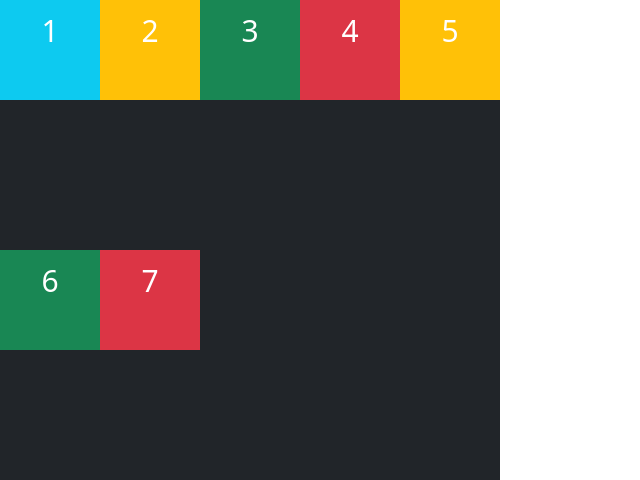
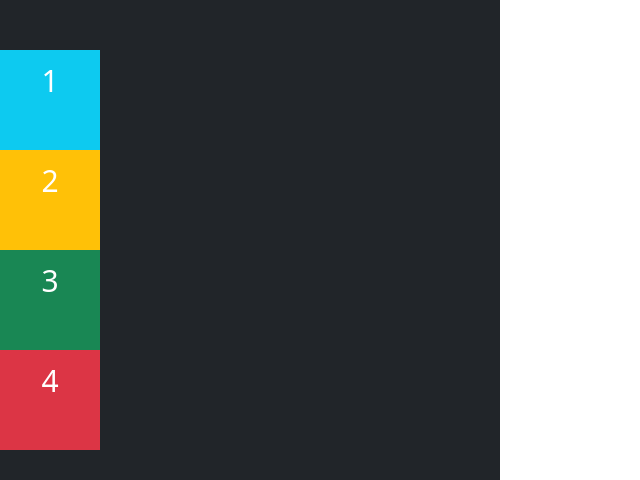
Before and after one commit to d43v0/boostrap_3, a plain HTML site: page index.html in a window 1280 px wide. Shown: the top 480 px of the page, without its empty margins (0-640 px from the left). Drawn offline with nearby package versions, Linux system fonts and the light colour scheme.

Commit message:
aligh-item!

```diff
--- a/index.html
+++ b/index.html
@@ -24,14 +24,14 @@
 </head>
 <body>
 
-    <div class="d-flex flex-wrap flex-content bg-dark text-white text-center">
+    <div class="d-flex justify-content-center flex-column flex-content bg-dark text-white text-center">
         <div class="flex-item p-2 bg-info">1</div>
         <div class="flex-item p-2 bg-warning">2</div>
         <div class="flex-item p-2 bg-success">3</div>
         <div class="flex-item p-2 bg-danger">4</div>
-        <div class="flex-item p-2 bg-warning">5</div>
+<!--        <div class="flex-item p-2 bg-warning">5</div>
         <div class="flex-item p-2 bg-success">6</div>
-        <div class="flex-item p-2 bg-danger">7</div>
+        <div class="flex-item p-2 bg-danger">7</div>-->
     </div>
     <p>Width: 500px;</p>
     <script src="https://cdn.jsdelivr.net/npm/bootstrap@5.1.3/dist/js/bootstrap.bundle.min.js" integrity="sha384-ka7Sk0Gln4gmtz2MlQnikT1wXgYsOg+OMhuP+IlRH9sENBO0LRn5q+8nbTov4+1p" crossorigin="anonymous"></script>
```
Also changed, not shown: notas.txt.
